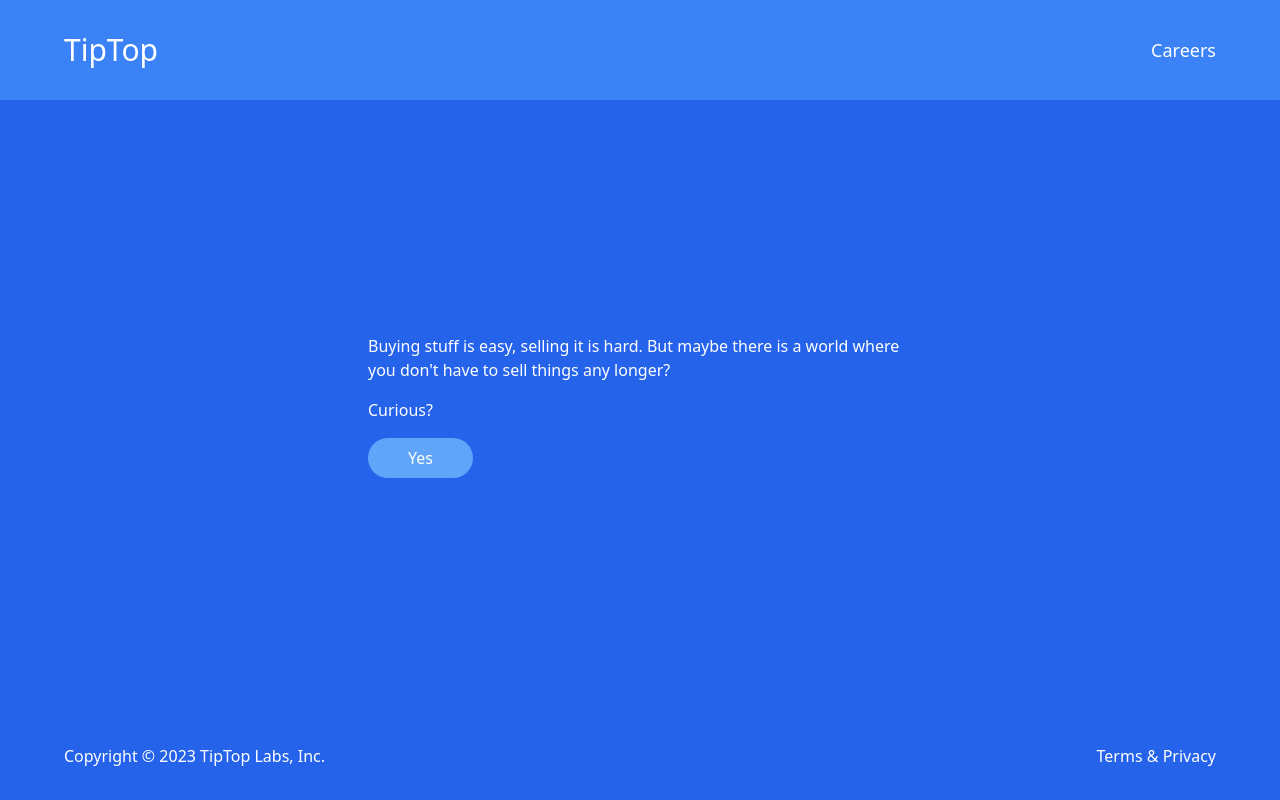
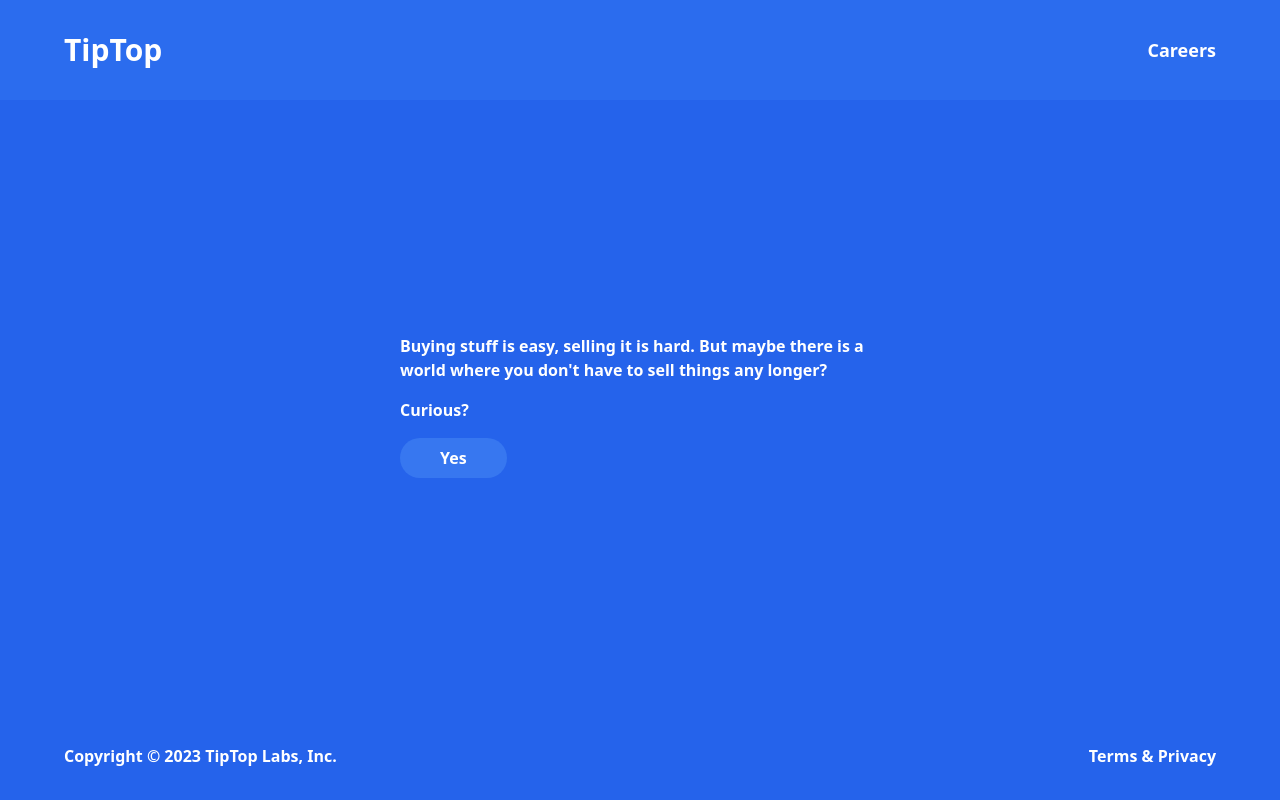
Before and after one commit to JavierUlisesAmarilla/tiptop-landing-page, a React (Vite) app: page / in a window 1280 px wide. Built offline with nearby package versions, Linux system fonts and the light colour scheme.

Commit message:
apply opacity

```diff
--- a/src/App.jsx
+++ b/src/App.jsx
@@ -6,7 +6,7 @@ import {Slider} from './components/Slider'
 
 export const App = () => {
   return (
-    <div className='flex flex-col items-center justify-between w-full h-full text-white bg-blue-600'>
+    <div className='flex flex-col items-center justify-between w-full h-full font-semibold text-white bg-blue-600'>
       <Header/>
       <Slider/>
       <Footer/>
--- a/src/components/Header.jsx
+++ b/src/components/Header.jsx
@@ -3,7 +3,7 @@ import React from 'react'
 
 export const Header = () => {
   return (
-    <div className='flex items-center justify-between w-full px-16 py-8 bg-blue-500'>
+    <div className='flex items-center justify-between w-full px-16 py-8 bg-blue-500 bg-opacity-30'>
       <div className='text-3xl'>TipTop</div>
       <div className='text-lg'>Careers</div>
     </div>
--- a/src/components/Slider.jsx
+++ b/src/components/Slider.jsx
@@ -18,7 +18,7 @@ export const Slider = () => {
   const {slideIndex} = useZustand()
 
   return (
-    <div className='w-full max-w-xl p-4'>
+    <div className='w-full max-w-lg p-4'>
       {slideArr[slideIndex]}
     </div>
   )
--- a/src/components/slides/Slide0.jsx
+++ b/src/components/slides/Slide0.jsx
@@ -29,7 +29,7 @@ export const Slide0 = () => {
       }
       {displayIndex >= 2 &&
         <div
-          className='px-10 py-2 bg-blue-400 rounded-full cursor-pointer w-min'
+          className='px-10 py-2 bg-blue-400 rounded-full cursor-pointer bg-opacity-30 w-min'
           onClick={nextSlideIndex}
         >
           Yes
--- a/src/components/slides/Slide1.jsx
+++ b/src/components/slides/Slide1.jsx
@@ -35,7 +35,7 @@ export const Slide1 = () => {
       }
       {displayIndex >= 3 &&
         <div
-          className='flex items-center justify-center w-48 px-10 py-2 bg-blue-400 rounded-full cursor-pointer'
+          className='flex items-center justify-center w-48 px-10 py-2 bg-blue-400 rounded-full cursor-pointer bg-opacity-30'
           onClick={nextSlideIndex}
         >
           Join waitlist
--- a/src/components/slides/Slide2.jsx
+++ b/src/components/slides/Slide2.jsx
@@ -29,7 +29,7 @@ export const Slide2 = () => {
       }
       {displayIndex >= 1 &&
         <input
-          className='px-4 py-2 bg-blue-400 rounded-full'
+          className='px-4 py-2 bg-blue-400 rounded-full bg-opacity-30'
           type='tel'
           placeholder='Phone number'
           value={'(123) 456 - 7890'}
@@ -40,7 +40,7 @@ export const Slide2 = () => {
       }
       {displayIndex >= 2 &&
         <div
-          className='flex items-center justify-center w-24 px-10 py-2 bg-blue-400 rounded-full cursor-pointer'
+          className='flex items-center justify-center w-24 px-10 py-2 bg-blue-400 rounded-full cursor-pointer bg-opacity-30'
           onClick={nextDisplayIndex}
         >
           Next
@@ -54,14 +54,17 @@ export const Slide2 = () => {
       }
       {displayIndex >= 4 &&
         <input
-          className='px-4 py-2 bg-blue-400 rounded-full'
+          className='px-4 py-2 bg-blue-400 rounded-full bg-opacity-30'
           placeholder='Code'
           value={'123456'}
+          onChange={() => {
+            //
+          }}
         />
       }
       {displayIndex >= 5 &&
         <div
-          className='flex items-center justify-center w-24 px-10 py-2 bg-blue-400 rounded-full cursor-pointer'
+          className='flex items-center justify-center w-24 px-10 py-2 bg-blue-400 rounded-full cursor-pointer bg-opacity-30'
           onClick={nextDisplayIndex}
         >
           Next
@@ -75,14 +78,17 @@ export const Slide2 = () => {
       }
       {displayIndex >= 7 &&
         <input
-          className='px-4 py-2 bg-blue-400 rounded-full'
+          className='px-4 py-2 bg-blue-400 rounded-full bg-opacity-30'
           placeholder='Name'
           value={'Zeus'}
+          onChange={() => {
+            //
+          }}
         />
       }
       {displayIndex >= 8 &&
         <div
-          className='flex items-center justify-center w-24 px-10 py-2 bg-blue-400 rounded-full cursor-pointer'
+          className='flex items-center justify-center w-24 px-10 py-2 bg-blue-400 rounded-full cursor-pointer bg-opacity-30'
           onClick={nextSlideIndex}
         >
           Next
```
